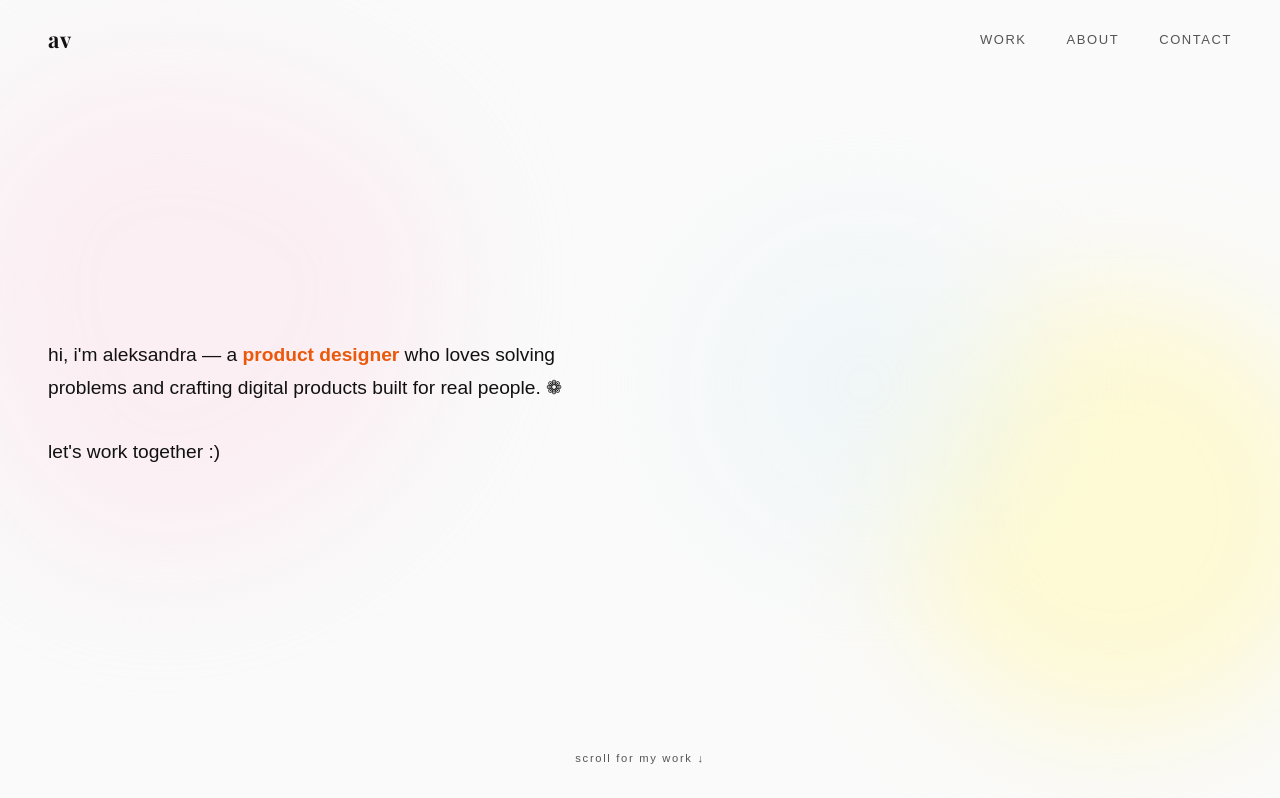
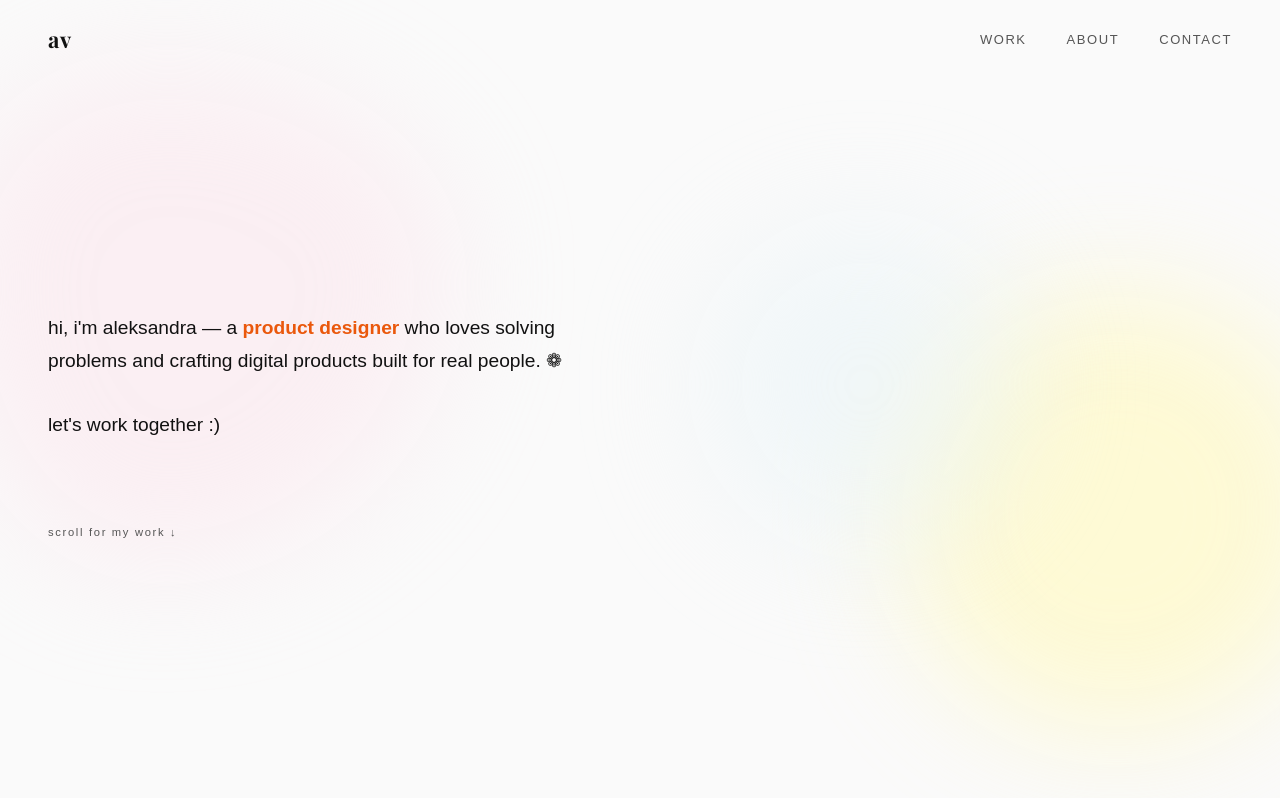
Before and after one commit to slowturtle1/Portfolio, a Next.js app: page /Portfolio/ in a window 1280 px wide. Shown: the top 798 px of the page. Built offline with nearby package versions, Linux system fonts and the light colour scheme; a web font is replaced by a local one.

Commit message:
Move scroll indicator inline below let's work together

```diff
--- a/src/app/globals.css
+++ b/src/app/globals.css
@@ -149,9 +149,7 @@ img { display: block; max-width: 100%; }
   position: relative;
   min-height: 100svh;
   display: flex;
-  flex-direction: column;
   align-items: center;
-  justify-content: center;
   padding: 128px 48px 80px;
   overflow: hidden;
   z-index: 10;
@@ -269,15 +267,11 @@ img { display: block; max-width: 100%; }
   margin-bottom: 32px;
 }
 .scroll-indicator {
-  position: absolute;
-  bottom: 40px;
-  left: 50%;
-  transform: translateX(-50%);
-  display: flex;
-  flex-direction: column;
+  display: inline-flex;
   align-items: center;
   text-decoration: none;
   color: var(--text-secondary);
+  margin-top: 40px;
 }
 .scroll-indicator-text {
   font-family: var(--font-primary);
```
Also changed, not shown: src/app/page.tsx (+3 -4 lines).
